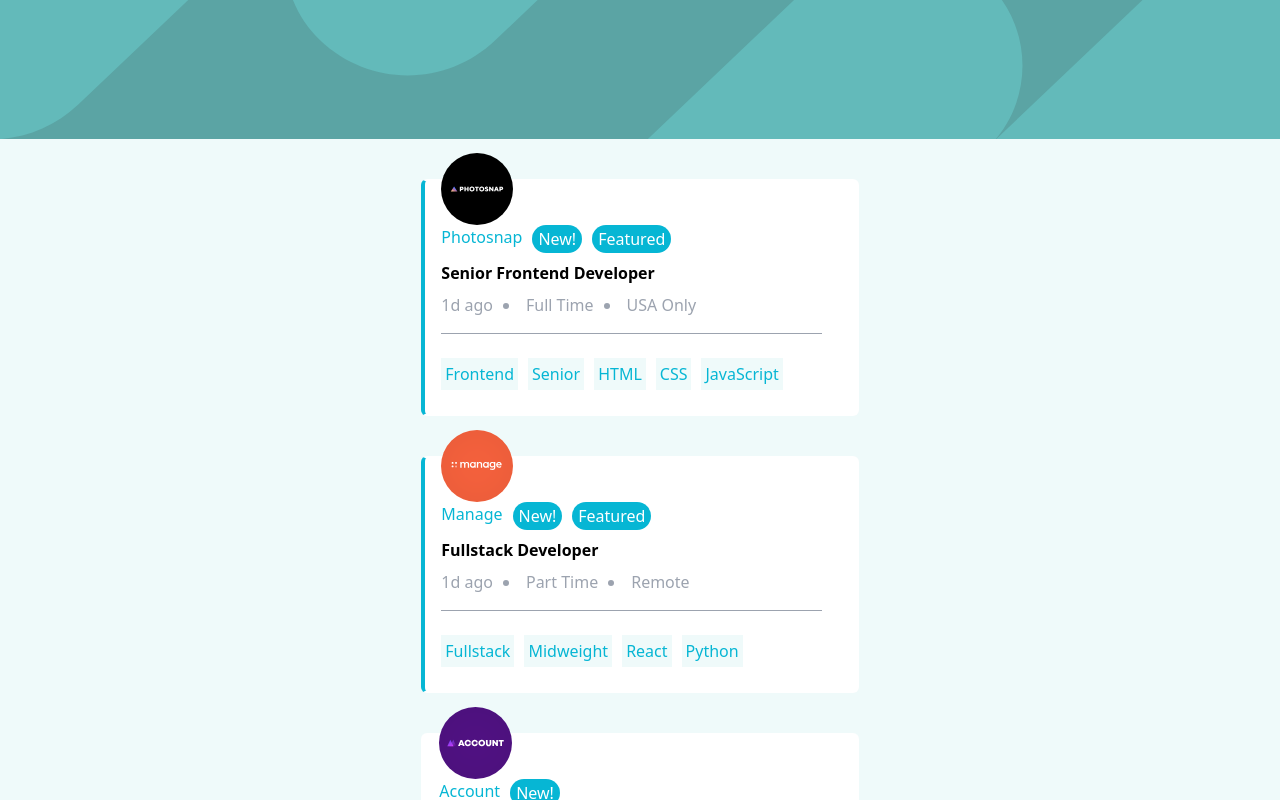
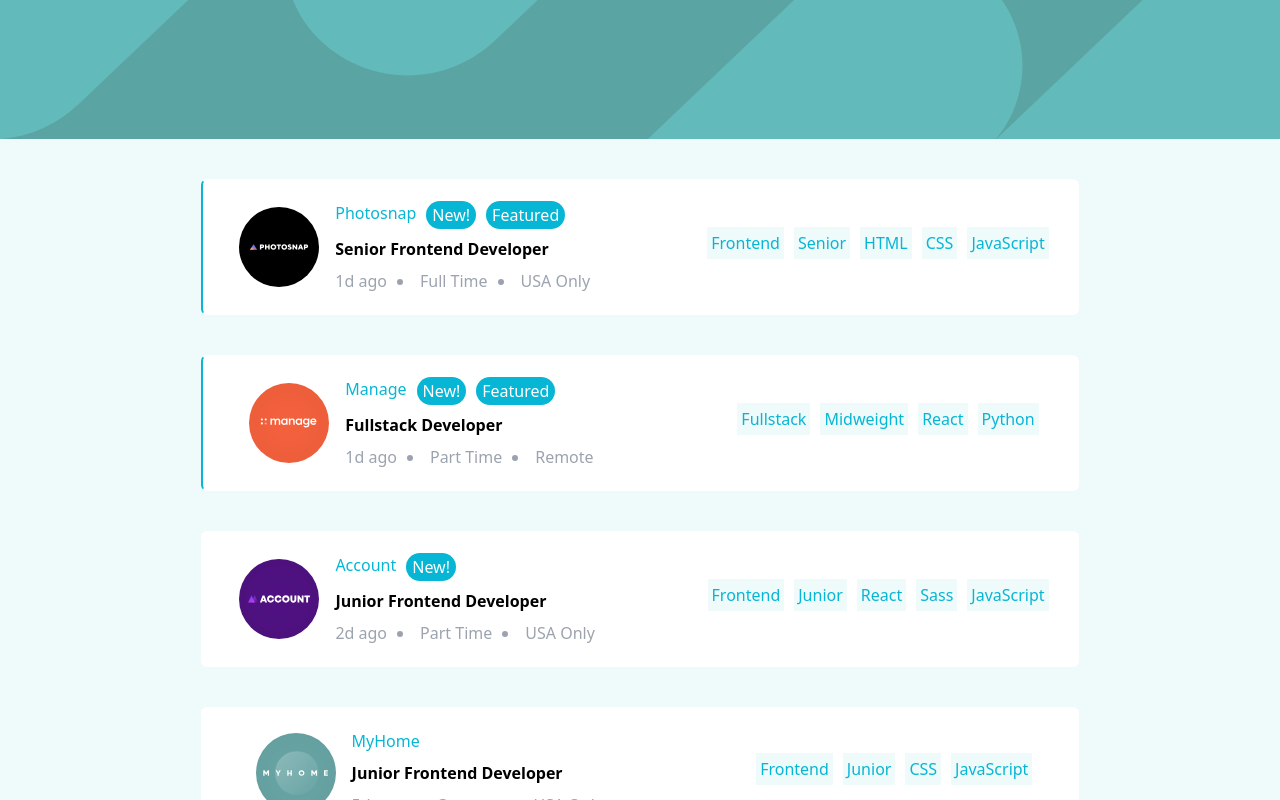
Before and after one commit to nitishkyadav/job-listing, a React (Create React App) app: page / in a window 1280 px wide. Shown: the top 800 px of the page. Built offline with nearby package versions, Linux system fonts and the light colour scheme.

Commit message:
Fixed Desktop Design

```diff
--- a/src/Job-Listing/JobListing.jsx
+++ b/src/Job-Listing/JobListing.jsx
@@ -7,7 +7,7 @@ const JobListing = (props) => {
   const data = props.data;
 
   if (data.featured) {
-    borderLeft = "border-l-cyan-500 border-l-4";
+    borderLeft = "border-l-cyan-500";
   } else {
     borderLeft = "";
   }
@@ -18,14 +18,14 @@ const JobListing = (props) => {
   }
   return (
     <div
-      className={`flex text-cyan-500 bg-white font-medium border-transparent border-2 ${borderLeft} rounded-md mt-10 xs:flex-col pl-4 relative`}
+      className={`flex text-cyan-500 bg-white font-medium border-transparent border-2 ${borderLeft} rounded-md mt-10 xs:flex-col pl-4 relative md:flex-row md:justify-around md:min-w-4/5 md:flex-grow-1.5 md:pl-0 md:gap-5`}
     >
-      <div className="flex xs:flex-col mt-10">
-        <div className="xs:w-2/12 absolute -top-7">
+      <div className="flex xs:flex-col mt-10 md:flex-row md:m-5">
+        <div className="xs:w-2/12 xs:absolute xs:-top-7 md:static md:mx-auto md:w-20 md:self-center">
           <img src={data.logo} alt={data.company} />
         </div>
 
-        <div className="flex flex-col text-center xs:mt-1">
+        <div className="flex flex-col text-center xs:mt-1 md:min-w-[300px] md:ml-4 md:mt-0">
           <div className="flex content-center gap-2.5">
             <p className="">{data.company}</p>
             <ul className="flex gap-2.5 text-white">
@@ -52,10 +52,12 @@ const JobListing = (props) => {
           </div>
         </div>
       </div>
-      <div className="hidden xs:block w-11/12 mt-4 mb-2">
+
+      <div className="md:hidden xs:block w-11/12 mt-4 mb-2">
         <hr className="h-px bg-gray-400 border-0 dark:bg-gray-400" />
       </div>
-      <div className="flex text-cyan-500 xs:pr-3 mt-4 mb-6">
+
+      <div className="flex text-cyan-500 xs:pr-3 xs:mt-4 xs:mb-6 md:content-center md:flex-wrap md:min-w-min md:justify-end">
         <ul className="flex flex-wrap gap-2.5">
           <li
             className="p-1 bg-bodyBg border-transparent"
--- a/src/JobListings/JobListings.jsx
+++ b/src/JobListings/JobListings.jsx
@@ -20,21 +20,19 @@ const JobListings = (props) => {
     }
 
     if (isSearchEnabled) {
-      setSmMarginTop("-mt-7");
+      setSmMarginTop("-mt-9");
     } else {
       setSmMarginTop("");
     }
   }, [keywords, isSearchEnabled]);
 
   return (
-    // <div className="flex justify-center">
     <div className={`flex px-8 mx-auto flex-col ${smMarginTop}`}>
       <SearchBar />
       {jobData.map((data) => (
         <JobListing data={data} key={data.id} setJobData={setJobData} />
       ))}
     </div>
-    // </div>
   );
 };
 
--- a/src/SearchBar/SearchBar.jsx
+++ b/src/SearchBar/SearchBar.jsx
@@ -20,7 +20,7 @@ const SearchBar = (props) => {
 
   if (isSearchEnabled) {
     return (
-      <div className="flex bg-white rounded-md font-leagueSparten justify-between gap-5 border-transparent xs:max-w-md w-12/12 p-4">
+      <div className="flex bg-white rounded-md font-leagueSparten justify-between gap-5 border-transparent xs:w-12/12 p-4 md:w-[inherit]">
         <div className="flex flex-wrap gap-5 justify-start m-1.5 max-w-md w-12/12">
           {keywords.map((data, index) => (
             <div key={index} className="flex border-red-50 rounded-2xl">
--- a/tailwind.config.js
+++ b/tailwind.config.js
@@ -5,7 +5,10 @@ module.exports = {
   theme: {
     screens: {
       xs: "370px",
-      ...defaultTheme.screens,
+      md: "768px",
+      // ...defaultTheme.screens,
+
+      // md: "768px",
       // => @media (min-width: 380px) { ... }
     },
     extend: {
```
